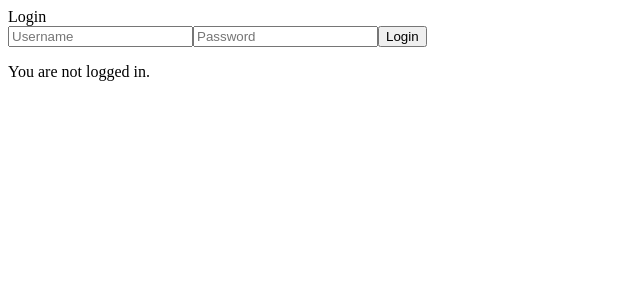
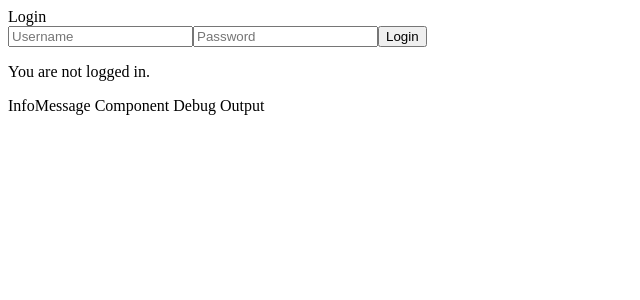
Before and after one commit to jrletner/limitless-tracker, an Angular app: page /login in a window 1280 px wide. Shown: the top 300 px of the page, without its empty margins (0-640 px from the left). Built offline with nearby package versions, Linux system fonts and the light colour scheme.

Commit message:
feat: add debug output property to multiple components for enhanced debugging

```diff
--- a/src/app/features/authentication/login/login.component.html
+++ b/src/app/features/authentication/login/login.component.html
@@ -12,3 +12,4 @@
     <p *ngIf="isAuth">Welcome, {{loggedInUsername}}</p>
     <p *ngIf="!isAuth">You are not logged in.</p>
 </div>
+<p>{{ debugOutput }}</p>
--- a/src/app/features/authentication/login/login.component.ts
+++ b/src/app/features/authentication/login/login.component.ts
@@ -11,6 +11,10 @@ import { Router } from '@angular/router';
   styleUrl: './login.component.css',
 })
 export class LoginComponent {
+  get debugOutput() {
+    console.log('[LoginComponent] "debugOutput" binding');
+    return 'InfoMessage Component Debug Output';
+  }
   username = '';
   password = '';
   isAuth = false;
--- a/src/app/features/exercises/components/exercise-form/exercise-form.component.html
+++ b/src/app/features/exercises/components/exercise-form/exercise-form.component.html
@@ -1,4 +1,7 @@
-<form #form (submit)="addExercise(name.value, duration.value); $event.preventDefault()">
+<form
+    #form
+    (submit)="addExercise(name.value, duration.value); $event.preventDefault()"
+>
     <div class="form-group">
         <label for="name">Exercise Name</label>
         <input
@@ -8,7 +11,7 @@
             name="name"
             placeholder="e.g., Push Ups"
             required
-    />
+        >
     </div>
 
     <div class="form-group">
@@ -21,9 +24,22 @@
             placeholder="e.g., 10"
             min="1"
             required
-    />
+        >
     </div>
 
-  <button class="button-primary" type="submit" [disabled]="!name || duration <= 0">Add Exercise</button>
-  <button class="button-clear" type="button" (click)="resetForm()">Reset</button>
+    <button
+        class="button-primary"
+        type="submit"
+        [disabled]="!name || duration <= 0"
+    >
+        Add Exercise
+    </button>
+    <button
+        class="button-clear"
+        type="button"
+        (click)="resetForm()"
+    >
+        Reset
+    </button>
 </form>
+<p>{{debugOutput}}</p>
--- a/src/app/features/exercises/components/exercise-form/exercise-form.component.ts
+++ b/src/app/features/exercises/components/exercise-form/exercise-form.component.ts
@@ -16,6 +16,10 @@ import { FormsModule } from '@angular/forms';
 export class ExerciseFormComponent implements AfterViewInit {
   private exerciseService = inject(ExerciseService);
 
+  get debugOutput() {
+    console.log('[ExerciseFormComponent] "debugOutput" binding');
+    return 'InfoMessage Component DebugOutput';
+  }
   // name: string = '';
   // duration: number = 0;
 
--- a/src/app/features/exercises/components/exercise-item/exercise-item.component.html
+++ b/src/app/features/exercises/components/exercise-item/exercise-item.component.html
@@ -9,3 +9,4 @@
         Remove
     </button>
 </div>
+<p>{{ debugOutput }}</p>
--- a/src/app/features/exercises/components/exercise-item/exercise-item.component.ts
+++ b/src/app/features/exercises/components/exercise-item/exercise-item.component.ts
@@ -9,12 +9,15 @@ import { Exercise } from '../../../../shared/services/exercise-item.model';
   styleUrl: './exercise-item.component.css',
 })
 export class ExerciseItemComponent {
- exercise = input<Exercise>();
+  get debugOutput() {
+    console.log('[ExerciseItemComponent] "debugOutput" binding');
+    return 'InfoMessage Component Debug Output';
+  }
+  exercise = input<Exercise>();
 
   private exerciseService = inject(ExerciseService);
 
   removeExercise() {
     this.exerciseService.removeExercise(this.exercise().name);
+  }
 }
-
-}
--- a/src/app/features/exercises/components/exercise-list/exercise-list.component.html
+++ b/src/app/features/exercises/components/exercise-list/exercise-list.component.html
@@ -5,3 +5,4 @@
   <p>No Exercises added yet!</p>
 }
 <app-exercise-form></app-exercise-form>
+<p>{{ debugOutput }}</p>
--- a/src/app/features/exercises/components/exercise-list/exercise-list.component.ts
+++ b/src/app/features/exercises/components/exercise-list/exercise-list.component.ts
@@ -10,6 +10,11 @@ import { ExerciseItemComponent } from '../exercise-item/exercise-item.component'
   styleUrl: './exercise-list.component.css',
 })
 export class ExerciseListComponent {
+  get debugOutput() {
+    console.log('[ExerciseListComponent] "debugOutput" binding');
+    return 'InfoMessage Component Debug Output';
+  }
+
   private exerciseService = inject(ExerciseService);
 
   exercises = this.exerciseService.getExercises();
--- a/src/app/features/exercises/components/exercise-stop-watch/exercise-stop-watch.component.html
+++ b/src/app/features/exercises/components/exercise-stop-watch/exercise-stop-watch.component.html
@@ -13,3 +13,4 @@
     }
   </ul>
 </div>
+<p>{{ debugOutput }}</p>
--- a/src/app/features/exercises/components/exercise-stop-watch/exercise-stop-watch.component.ts
+++ b/src/app/features/exercises/components/exercise-stop-watch/exercise-stop-watch.component.ts
@@ -8,6 +8,10 @@ import { Component, OnDestroy, OnInit } from '@angular/core';
   styleUrl: './exercise-stop-watch.component.css',
 })
 export class ExerciseStopWatchComponent implements OnInit, OnDestroy {
+  get debugOutput() {
+    console.log('[StopWatchComponent] "debugOutput" binding');
+    return 'InfoMessage Component Debug Output';
+  }
   elapsedTime = 0;
   logs: { date: Date; elapsedTime: number }[] = [];
   isRunning = false;
```
Lines whose indentation alone changed are shown as unchanged.
